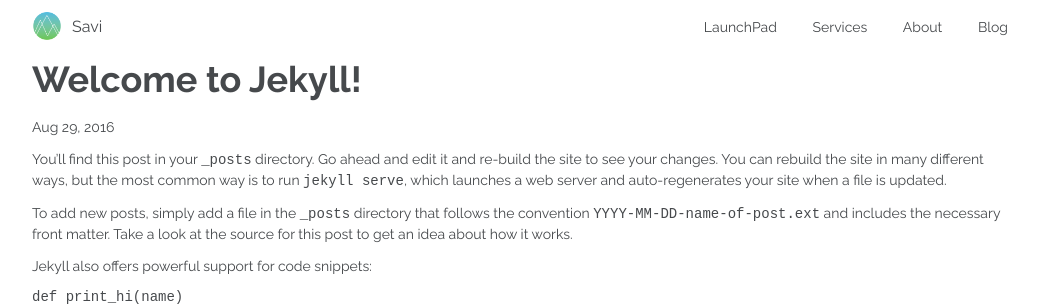
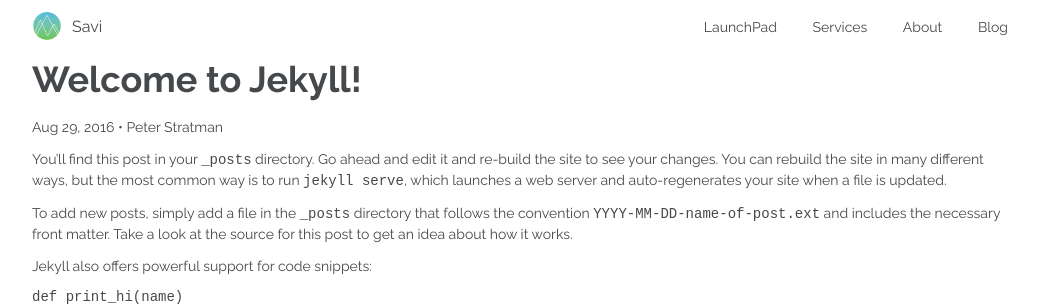
Before and after one commit to savilabs/savilabs.github.io, a Jekyll site: the page built from _posts/2016-08-29-welcome-to-jekyll.markdown, in a window 1280 px wide. Shown: the top 308 px of the page, without its empty margins (120-1158 px from the left). Built offline with Jekyll 4.4.1, drawn with Linux system fonts in a browser that asks for light colours; nearby versions of some CDN libraries.

Commit message:
Add author to Welcome blog post
This makes it so that there is a specified author that can be styled
against.

```diff
--- a/_posts/2016-08-29-welcome-to-jekyll.markdown
+++ b/_posts/2016-08-29-welcome-to-jekyll.markdown
@@ -5,6 +5,7 @@ categories:
 - jekyll
 - update
 layout: post
+author: Peter Stratman
 ---
 
 You’ll find this post in your `_posts` directory. Go ahead and edit it and re-build the site to see your changes. You can rebuild the site in many different ways, but the most common way is to run `jekyll serve`, which launches a web server and auto-regenerates your site when a file is updated.
```
